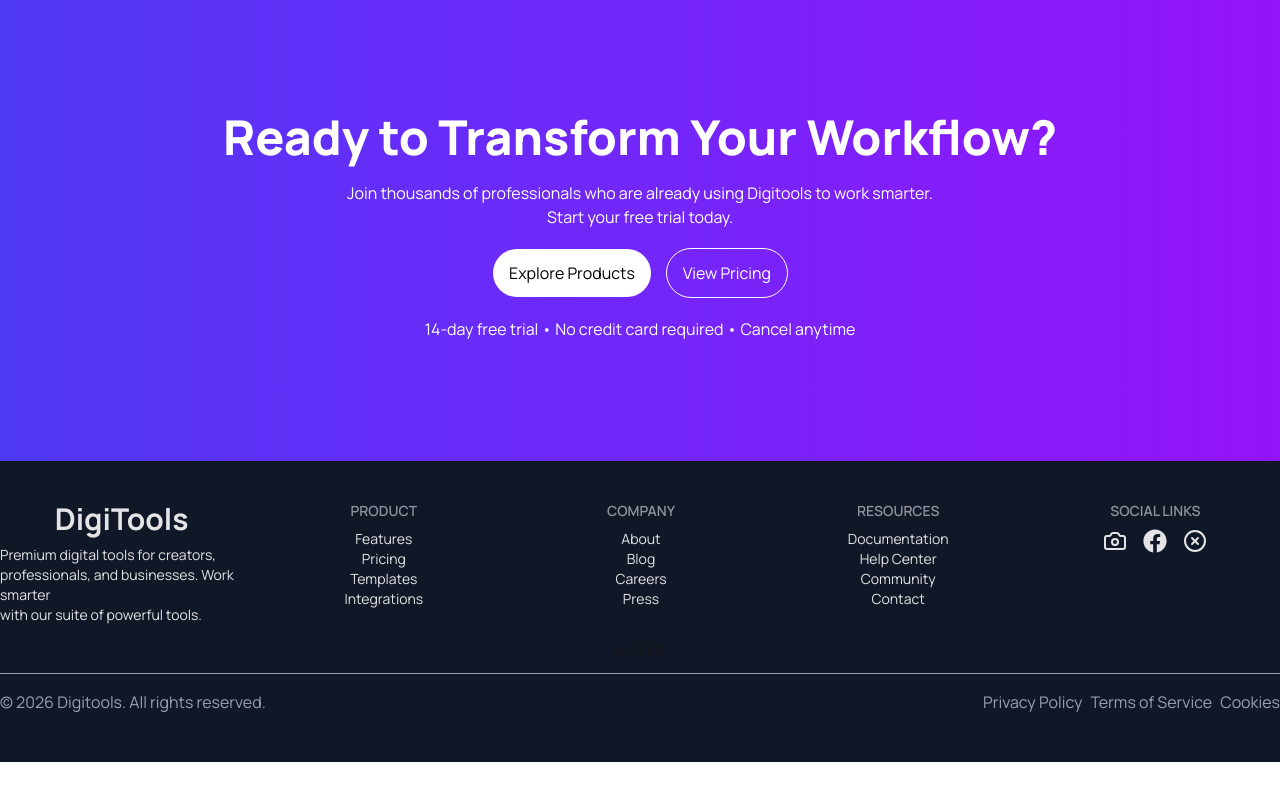
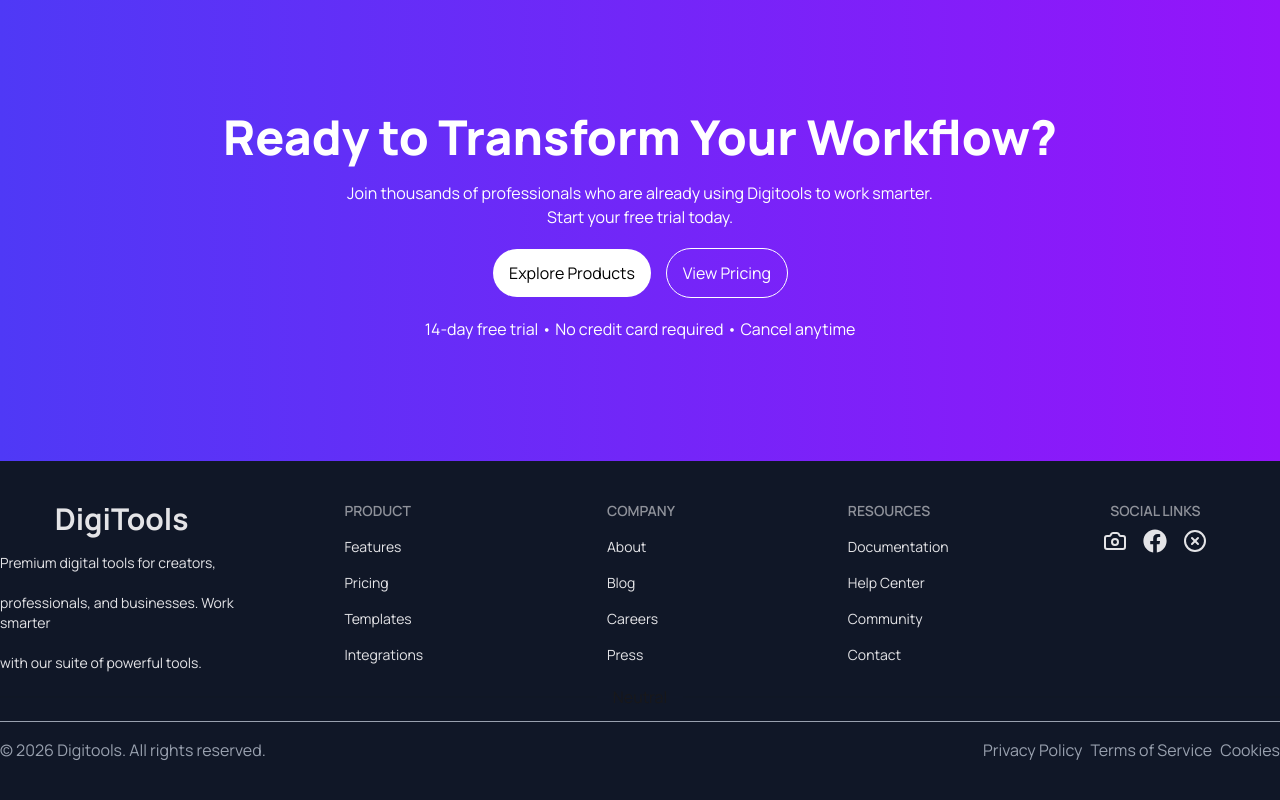
Before and after one commit to SamiaBaly/assingment06-digitools-projects, a React (Vite) app: page / in a window 1280 px wide. Shown: the part 4692-5492 px from the top of the page. Before the commit the page ends 5454 px from the top, so only its background shows below. Built offline with nearby package versions, Linux system fonts and the light colour scheme.

Commit message:
modify footer

```diff
--- a/src/componants/Footer/Footer.jsx
+++ b/src/componants/Footer/Footer.jsx
@@ -7,29 +7,29 @@ const Footer = () => {
     <div className="bg-[#101727] ">
       <div className="container mx-auto">
         <footer className="footer grid grid-cols-1 md:grid-cols-5 lg:grid-cols-5 text-neutral-content pt-10">
-          <nav className="flex flex-col justify-center items-center  mx-auto text-center">
-            <h2 className="text-3xl font-bold">DigiTools</h2>
+          <nav className="flex flex-col justify-center items-center md:items-left  mx-auto ">
+            <h2 className="text-3xl font-bold mb-2">DigiTools</h2>
             <p className='text-center md:text-left lg:text-left'>
-              Premium digital tools for creators, <br /> professionals, and
-              businesses. Work smarter <br /> with our suite of powerful tools.
+              Premium digital tools for creators, <br /> <br /> professionals, and
+              businesses. Work smarter <br /> <br /> with our suite of powerful tools.
             </p>
           </nav>
           <section className='md:col-span-4 grid grid-cols-3 justify-between  md:grid-cols-4 sm:container mx-auto gap-4 md:gap-2'>
-            <nav className="flex flex-col justify-center items-center mx-auto text-center">
+            <nav className="flex flex-col justify-center items-left mx-auto text-left space-y-4">
               <h6 className="footer-title">Product</h6>
               <a className="link link-hover">Features</a>
               <a className="link link-hover">Pricing</a>
               <a className="link link-hover">Templates</a>
               <a className="link link-hover">Integrations</a>
             </nav>
-            <nav className="flex flex-col justify-center items-center mx-auto text-center">
+            <nav className="flex flex-col justify-center items-left mx-auto text-left space-y-4">
               <h6 className="footer-title">Company</h6>
               <a className="link link-hover">About </a>
               <a className="link link-hover">Blog</a>
               <a className="link link-hover">Careers</a>
               <a className="link link-hover">Press </a>
             </nav>
-            <nav className="flex flex-col justify-center items-center mx-auto text-center">
+            <nav className="flex flex-col justify-center items-left mx-auto text-left space-y-4">
               <h6 className="footer-title">Resources</h6>
               <a className="link link-hover">Documentation</a>
               <a className="link link-hover">Help Center</a>
```
